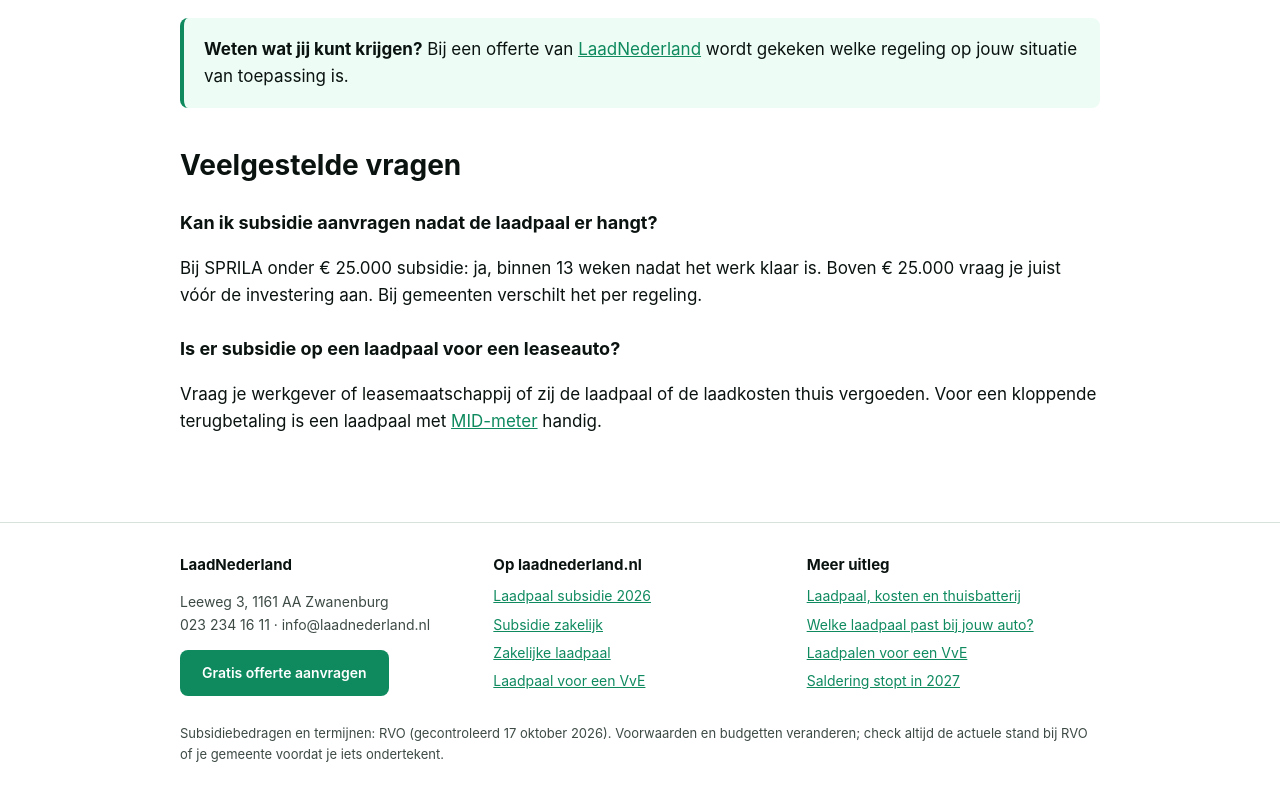
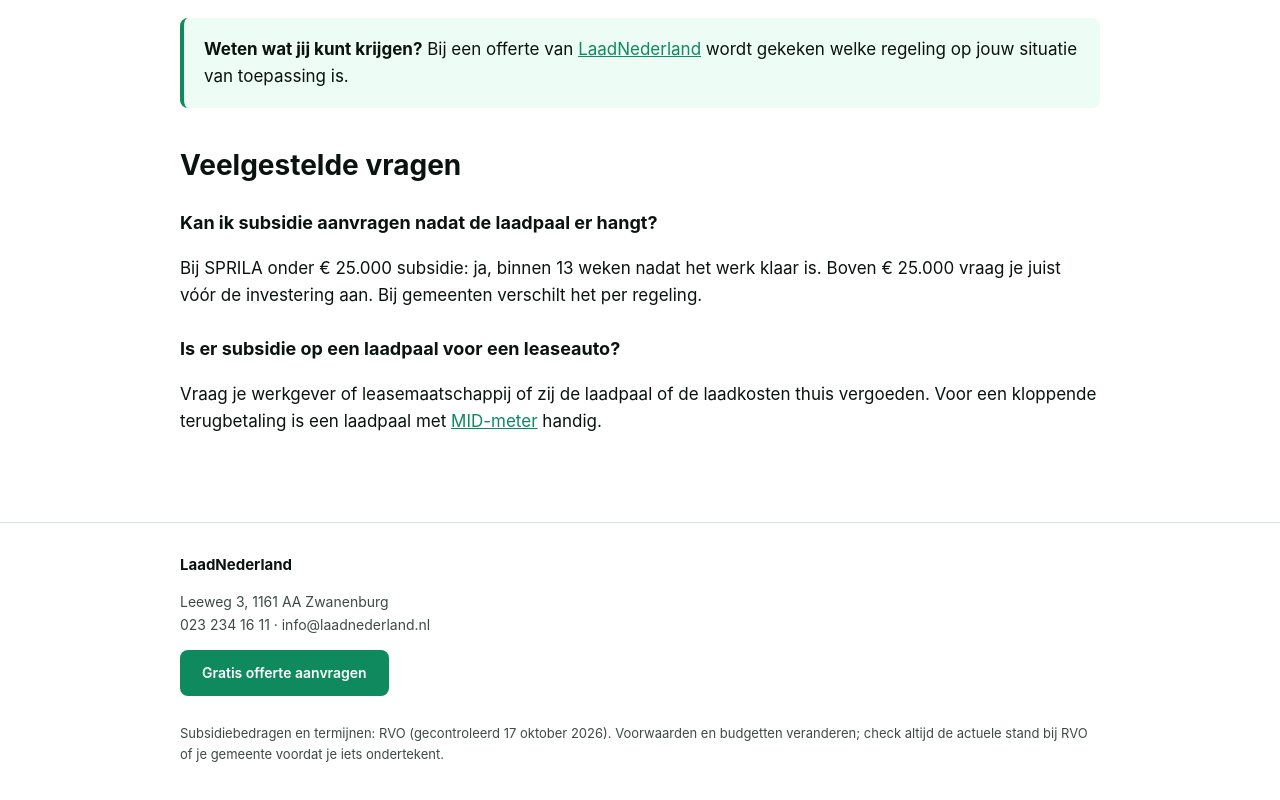
Before and after one commit to laadnederland/laadnederland.github.io, a plain HTML site: page index.html in a window 1280 px wide. Shown: the part 1705-2505 px from the top of the page. Drawn offline with Linux system fonts and the light colour scheme.

Commit message:
Add files via upload

```diff
--- a/index.html
+++ b/index.html
@@ -35,15 +35,5 @@
 <footer><div class="wrap"><div class="kol">
 <div><h4>LaadNederland</h4><p>Leeweg 3, 1161 AA Zwanenburg<br>023 234 16 11 · info@laadnederland.nl</p>
 <p><a class="knop" href="https://laadnederland.nl/offerte/">Gratis offerte aanvragen</a></p></div>
-<div><h4>Op laadnederland.nl</h4><ul>
-<li><a href="https://laadnederland.nl/laadpaal-subsidie/">Laadpaal subsidie 2026</a></li>
-<li><a href="https://laadnederland.nl/laadpaal-subsidie/zakelijk/">Subsidie zakelijk</a></li>
-<li><a href="https://laadnederland.nl/zakelijke-laadpaal/">Zakelijke laadpaal</a></li>
-<li><a href="https://laadnederland.nl/laadpaal-vve/">Laadpaal voor een VvE</a></li></ul></div>
-<div><h4>Meer uitleg</h4><ul>
-<li><a href="https://sites.google.com/view/laadnederland">Laadpaal, kosten en thuisbatterij</a></li>
-<li><a href="https://laadnederland.netlify.app/">Welke laadpaal past bij jouw auto?</a></li>
-<li><a href="https://info4378113.wixsite.com/laadnederland">Laadpalen voor een VvE</a></li>
-<li><a href="https://laadnederland.substack.com/p/saldering-stopt-in-2027-wat-betekent">Saldering stopt in 2027</a></li></ul></div>
 </div><p class="bron">Subsidiebedragen en termijnen: RVO (gecontroleerd 17 oktober 2026). Voorwaarden en budgetten veranderen; check altijd de actuele stand bij RVO of je gemeente voordat je iets ondertekent.</p></div></footer>
 </body></html>
```
Also changed, not shown: sprila.html (+0 -10 lines).
